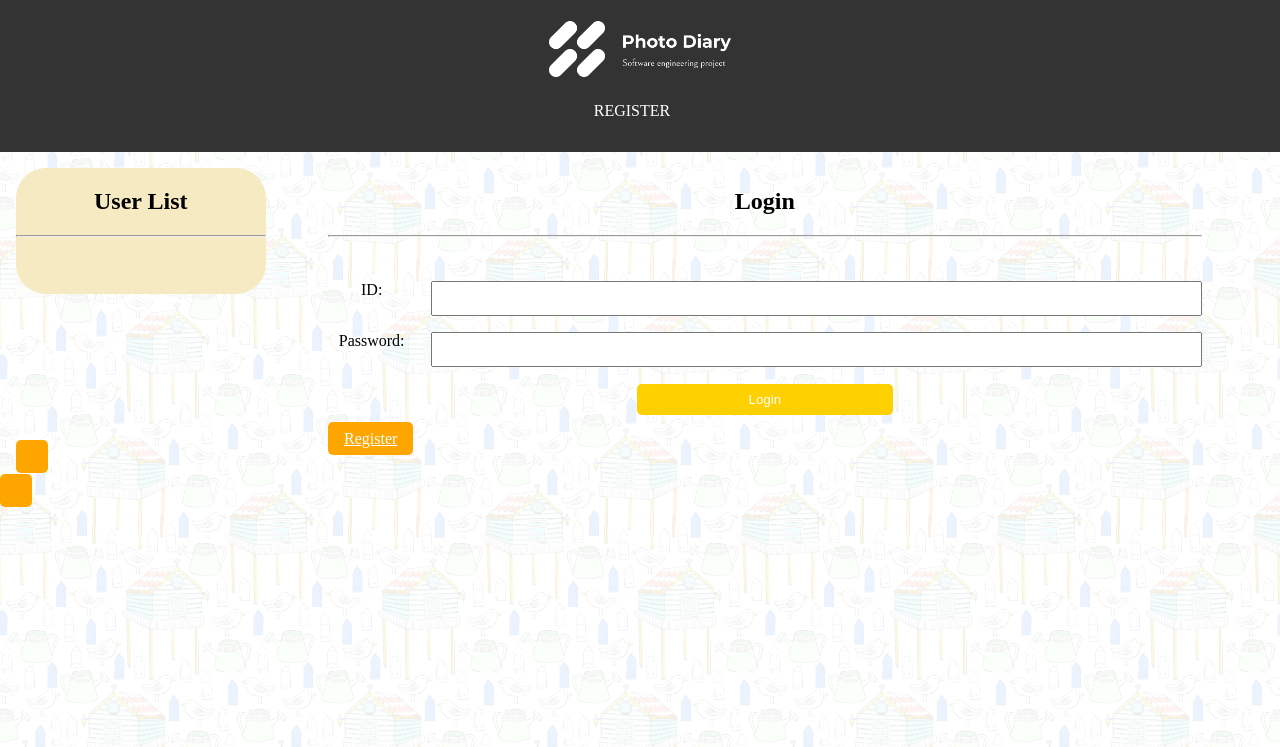
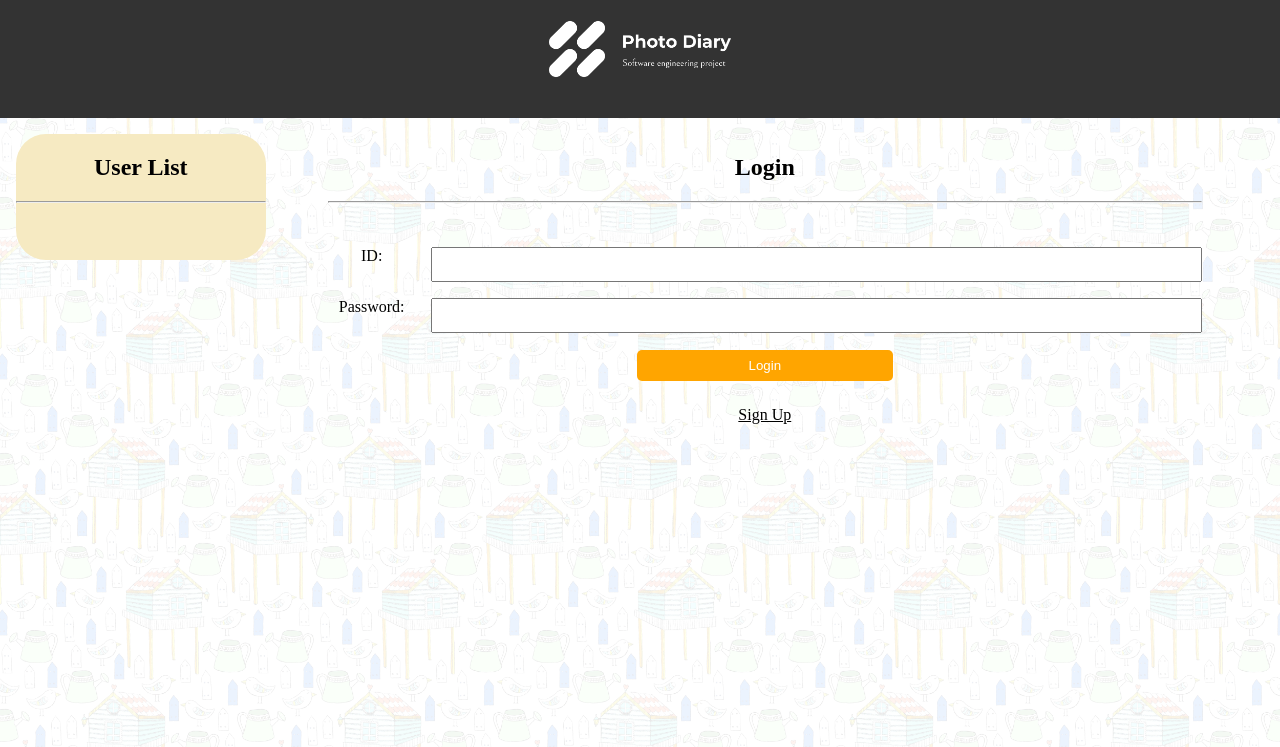
Before and after one commit to 24-1-SE-Project/SE_Project, a Flask app: page / in a window 1280 px wide. Shown: the top 747 px of the page. Run offline with Flask 3, Linux system fonts and the light colour scheme; data that the repository does not hold is empty; some web fonts are replaced.

Commit message:
final commit

```diff
--- a/static/style.css
+++ b/static/style.css
@@ -224,17 +224,20 @@
   cursor: pointer;
   width: 20vw;
   margin: 0 auto;
+  display: block;
+  text-align: center;
+  text-decoration: none;
 }
 
 .register-button {
   padding: 0.5rem 1rem;
-  background-color: #FFA500;
-  color: white;
-  border: none;
-  border-radius: 5px;
+  color: black;
   cursor: pointer;
-  width: 20vw;
   margin: 0 auto;
+  display: block;
+  text-align: center;
+  text-decoration: underline;
+  width: 10vw;
 }
 
 .delete-button {
@@ -251,10 +254,14 @@
   background-color: #c2e88e; /* 삭제 버튼에 마우스를 올렸을 때 색상 변경 */
 }
 
-.search-button,
-.login-button,
+.search-button:hover,
+.login-button:hover,
 .edit-button:hover {
     background-color: #FFD000; /* 버튼에 마우스를 올렸을 때 색상 변경 */
+}
+
+.register-button:hover {
+    color: #FFA500; /* 버튼에 마우스를 올렸을 때 색상 변경 */
 }
 
 .edit-button,
--- a/templates/base.html
+++ b/templates/base.html
@@ -18,8 +18,6 @@
                     <li><a href="{{ url_for('search') }}" class="{{ 'active' if request.endpoint == 'search' else '' }}">SEARCH</a></li>
                     <li><a href="{{ url_for('messages') }}" class="{{ 'active' if request.endpoint == 'messages' else '' }}">MESSAGE</a></li>
                     <li><a href="{{ url_for('logout') }}" class="logout">LOGOUT</a></li>
-                {% else %}
-                    <li><a href="{{ url_for('register') }}" class="{{ 'active' if request.endpoint == 'register' else '' }}">REGISTER</a></li>
                 {% endif %}
             </ul>
         </nav>
--- a/templates/index.html
+++ b/templates/index.html
@@ -52,9 +52,10 @@
                 <label for="password">Password:</label>
                 <input type="password" id="password" name="password" required>
             </div>
-            <button type="submit" class="login-button">Login</button> <br>
+                <button type="submit" class="login-button">Login</button>
+            <br>
+            <a href="{{ url_for('register') }}" class="register-button">Sign Up</a>
         </form>
-        <a href="{{ url_for('register') }}" class="register-button">Register</button>
     </div>
 {% endif %}
 {% endblock %}
```
Also changed, not shown: database.db.
